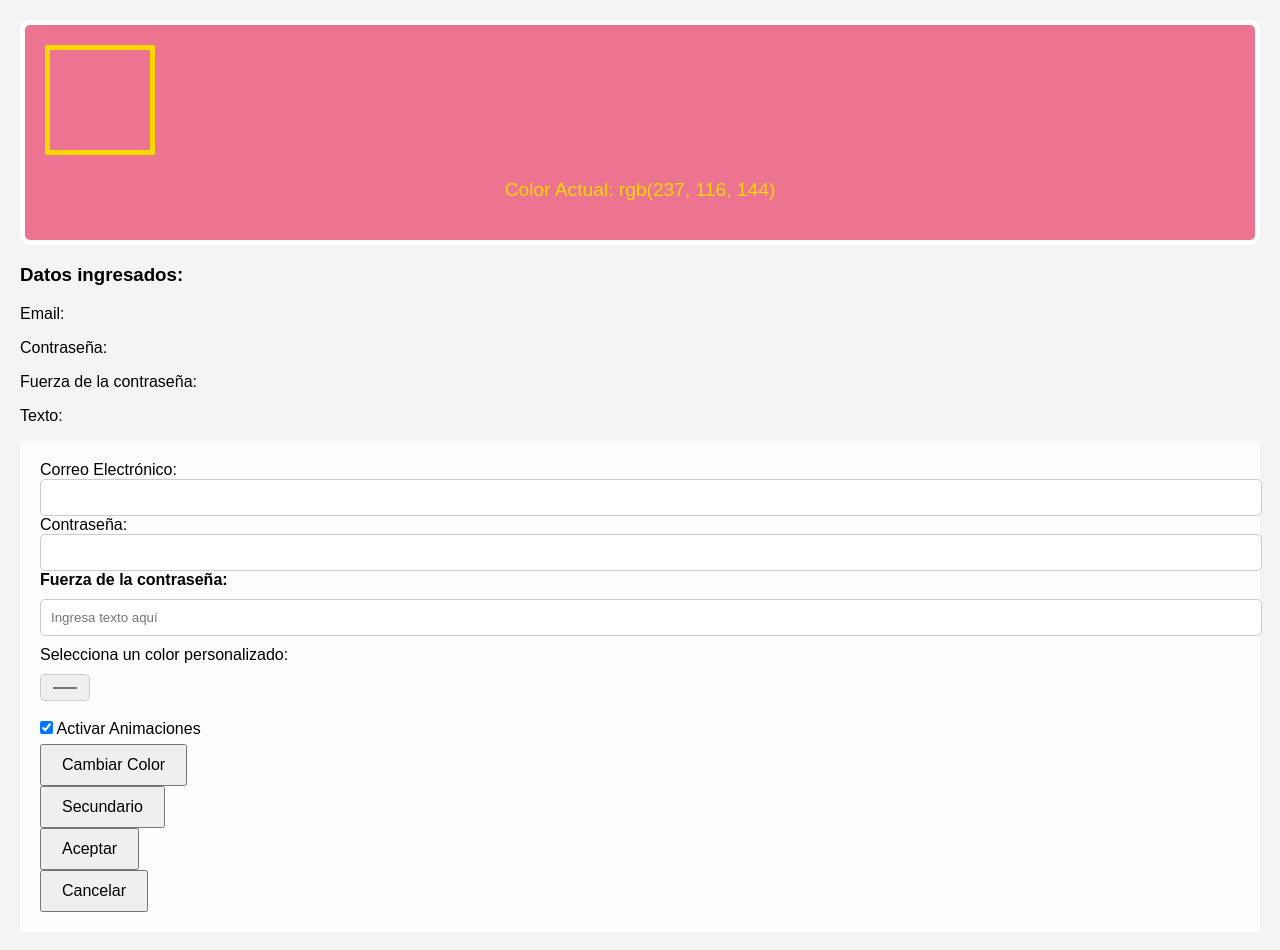
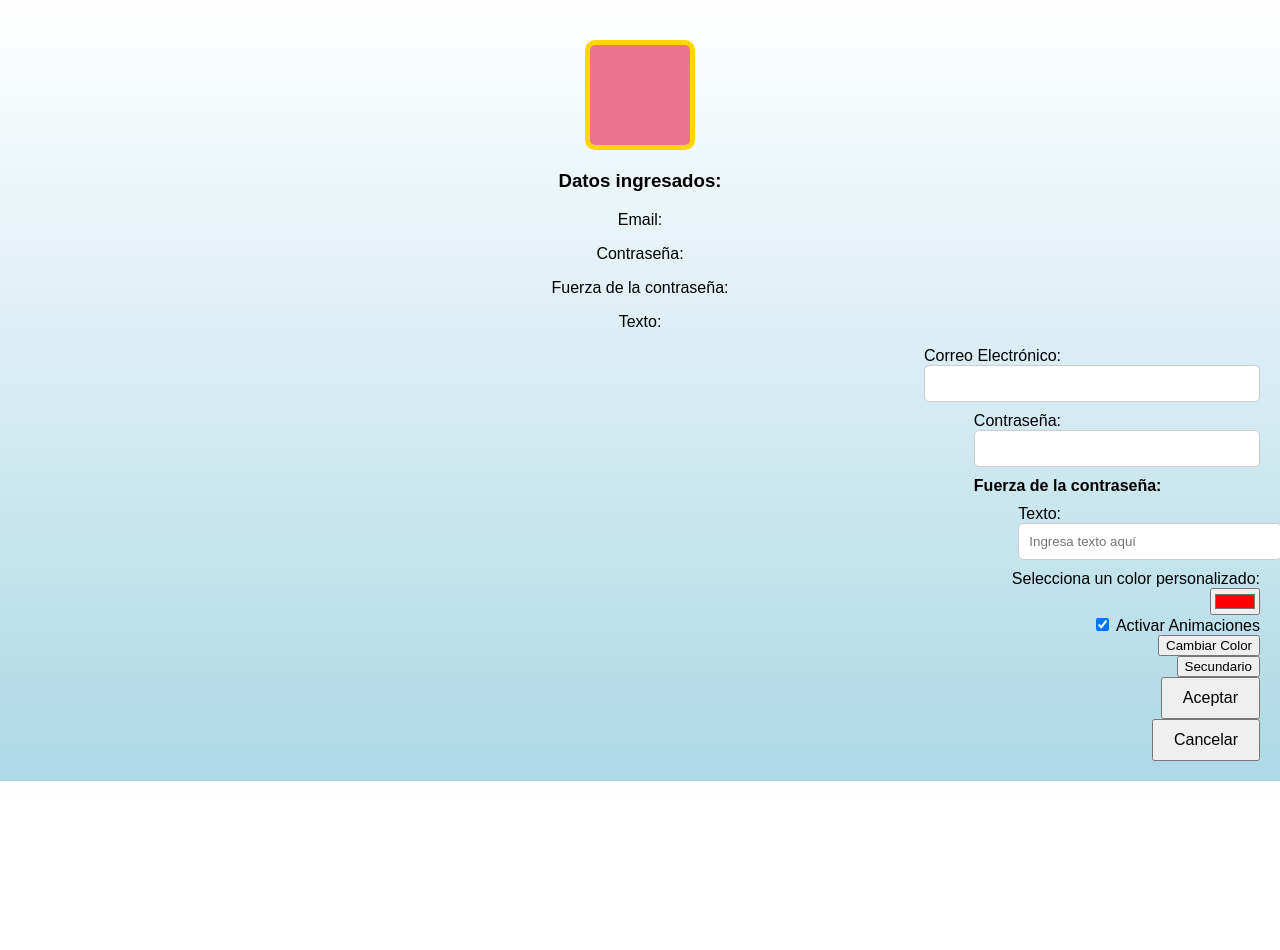
Before and after one commit to CaloTeloCT/sumativatelooooc, an Angular app: page / in a window 1280 px wide. After the commit the page ends 800 px from the top, so only its background shows below. Built offline with nearby package versions, Linux system fonts and the light colour scheme.

Commit message:
first commit

```diff
--- a/src/app/Components/Botones/first-btn/first-btn.component.css
+++ b/src/app/Components/Botones/first-btn/first-btn.component.css
@@ -1,5 +1,5 @@
 /* src/app/Components/Botones/first-btn/first-btn.component.css */
-button {
-    padding: 10px 20px;
-    font-size: 16px;
-}
+.button {
+    background-color: var(--color-green);
+    color: var(--color-white);
+  }
--- a/src/app/Components/Botones/second-btn/second-btn.component.css
+++ b/src/app/Components/Botones/second-btn/second-btn.component.css
@@ -1,5 +1,5 @@
-/* src/app/Components/Botones/second-btn/second-btn.component.css */
-button {
-    padding: 10px 20px;
-    font-size: 16px;
-}
+  /* src/app/Components/Botones/second-btn/second-btn.component.css */
+  .button {
+      background-color: var(--color-red);
+      color: var(--color-white);
+  }
--- a/src/app/Components/Inputs/email/email.component.html
+++ b/src/app/Components/Inputs/email/email.component.html
@@ -1,5 +1,6 @@
 <div>
     <label for="emailInput">Correo Electrónico:</label>
-    <input type="email" id="emailInput" [(ngModel)]="email" (ngModelChange)="onEmailInput($event)" />
-    <div *ngIf="emailError" class="error">{{ emailError }}</div>
+    <input [(ngModel)]="email" (ngModelChange)="onEmailInput($event)" class="input"
+        [ngClass]="{'input-error': emailError, 'input-warning': emailWarning, 'input-success': !emailError && email}">
+    <div *ngIf="emailError" class="error-message">{{ emailError }}</div>
 </div>
--- a/src/app/Components/Inputs/email/email.component.ts
+++ b/src/app/Components/Inputs/email/email.component.ts
@@ -12,12 +12,14 @@ import { FormsModule } from '@angular/forms';
 export class EmailComponent {
   email: string = ''; // Almacena el correo ingresado
   emailError: string = ''; // Almacena el mensaje de error
+  emailWarning: boolean = false; // Nueva propiedad para advertencias
 
   @Output() emailChange = new EventEmitter<string>(); // Evento para enviar el correo
 
   onEmailInput(value: string) {
     this.email = value; // Actualiza el correo
     this.emailError = this.validateEmail(value); // Valida el correo
+    this.emailWarning = this.emailError === 'El correo debe contener un formato válido (debe llevar @)'; // Lógica para advertencia
     this.emailChange.emit(this.email); // Emitir el correo cada vez que cambia
   }
 
--- a/src/app/Components/Inputs/password/password.component.html
+++ b/src/app/Components/Inputs/password/password.component.html
@@ -1,6 +1,7 @@
+<!-- src/app/Components/Inputs/password/password.component.html -->
 <label for="password">Contraseña:</label>
-<input id="password" type="password" [value]="password" (input)="onPasswordInput($event)" required />
-
+<input [(ngModel)]="password" (input)="onPasswordInput($event)" class="input"
+    [ngClass]="{'input-error': passwordStrength === 'Muy débil', 'input-warning': passwordStrength === 'Débil', 'input-success': passwordStrength === 'Fuerte'}">
 <div>
     <strong>Fuerza de la contraseña:</strong> {{ passwordStrength }}
     <span *ngIf="passwordStrength === 'Muy débil'"> (Mínimo 6 caracteres)</span>
--- a/src/app/Components/Inputs/text/text.component.html
+++ b/src/app/Components/Inputs/text/text.component.html
@@ -1,4 +1,4 @@
 <div class="input-container">
+    <label for="textInput">Texto:</label>
     <input type="text" (input)="onTextChange($event)" placeholder="Ingresa texto aquí" />
-    <!-- Puedes agregar elementos adicionales aquí si es necesario -->
 </div>
--- a/src/app/Components/view/view.component.css
+++ b/src/app/Components/view/view.component.css
@@ -1,61 +1,19 @@
+/* src/app/Components/view/view.component.css */
 .container {
     display: flex;
-    height: 100vh;
-    /* Altura completa de la ventana */
-    background: linear-gradient(to right, #ff7e5f, #feb47b);
-    /* Degradado navideño */
+    flex-direction: row;
+    justify-content: space-between;
+    align-items: flex-start;
 }
 
-.visualizer-container {
+.visualizador-container {
     flex: 1;
-    /* Ocupa la mitad izquierda */
-    display: flex;
-    justify-content: center;
-    /* Centrado horizontal */
-    align-items: center;
-    /* Centrado vertical */
-    position: relative;
-    /* Para posicionar decoraciones */
-    padding: 20px;
-    border-right: 5px solid #fff;
-    /* Borde decorativo */
+    text-align: center;
 }
 
 .controls-container {
     flex: 1;
-    /* Ocupa la mitad derecha */
     display: flex;
     flex-direction: column;
-    /* Alineación vertical */
-    justify-content: center;
-    /* Centrado vertical */
-    padding: 20px;
-    background: rgba(255, 255, 255, 0.8);
-    /* Fondo blanco con opacidad */
+    align-items: flex-end;
 }
-
-.header {
-    text-align: center;
-    color: #b22222;
-    /* Color rojo navideño */
-    font-family: 'Cursive', sans-serif;
-    /* Fuente decorativa */
-    margin-bottom: 20px;
-}
-
-/* Estilos adicionales para los botones y inputs */
-input,
-button {
-    border-radius: 5px;
-    padding: 10px;
-    margin: 10px 0;
-    border: 1px solid #ccc;
-}
-
-input:focus,
-button:hover {
-    border-color: #b22222;
-    /* Efecto al enfocar o pasar el mouse */
-    box-shadow: 0 0 10px rgba(178, 34, 34, 0.5);
-    /* Sombra suave */
-}
--- a/src/app/Components/view/view.component.ts
+++ b/src/app/Components/view/view.component.ts
@@ -50,7 +50,7 @@ export class ViewComponent {
   }
 
   handleCanceled() {
-    this.visualizador.showMessage('Cancelado con éxito'); // Muestra el mensaje de cancelación en el Visualizador
+    this.visualizador.showMessage('Cancelado con éxito', true); // Muestra el mensaje de cancelación
   }
 
   handleEmailChange(email: string) {
--- a/src/app/Components/visualizador/visualizador.component.css
+++ b/src/app/Components/visualizador/visualizador.component.css
@@ -1,56 +1,40 @@
+/* src/app/Components/visualizador/visualizador.component.css */
 .visualizador {
-    text-align: center;
-    padding: 20px;
-    border: 5px solid #fff;
-    /* Borde blanco */
-    border-radius: 10px;
-    /* Bordes redondeados */
-    position: relative;
-    /* Para decoraciones */
-   /* background-image: url('assets/snowflake.png');*/
-    /* Imagen de fondo de copo de nieve */
-    background-size: cover;
+    margin: 20px 0;
 }
 
 .square {
     width: 100px;
     height: 100px;
-    border: 5px solid gold;
-    /* Borde dorado */
-    transition: background-color 0.5s ease;
-    /* Transición suave para el color */
+    background-color: lightblue;
+    transition: background-color 0.5s ease, transform 0.5s ease;
+    /* Transición suave */
     opacity: 1;
-    /* Opacidad inicial */
+    /* Comienza visible */
 }
 
 .circle {
+    width: 100px;
+    height: 100px;
+    background-color: lightblue;
     border-radius: 50%;
-    /* Forma circular */
+    /* Hace que el cuadrado se convierta en un círculo */
+    transition: background-color 0.5s ease, transform 0.5s ease;
+    /* Transición suave */
+    opacity: 1;
+    /* Comienza visible */
 }
 
+/* src/app/Components/visualizador/visualizador.component.css */
 .message {
-    font-size: 1.5em;
-    color: #fff;
-    /* Texto blanco */
-    font-family: 'Cursive', sans-serif;
-    /* Fuente decorativa */
+    color: var(--color-green);
+    /* Color por defecto */
+    font-size: 1.2em;
     margin-top: 10px;
 }
 
-.color-indicator {
-    font-size: 1.2em;
-    color: #ffd700;
-    /* Color dorado para el texto */
-    margin-top: 5px;
+/* Nueva clase para mensajes de cancelación */
+.message-canceled {
+    color: #ff0000;
+    /* Rojo */
 }
-
-/* Animaciones para el cuadrado */
-.square {
-    transition: background-color 0.5s ease, transform 0.5s ease;
-    /* Transición suave */
-}
-
-.square:hover {
-    transform: scale(1.1);
-    /* Efecto de aumento al pasar el mouse */
-}
--- a/src/app/Components/visualizador/visualizador.component.html
+++ b/src/app/Components/visualizador/visualizador.component.html
@@ -1,10 +1,8 @@
 <!-- src/app/Components/visualizador/visualizador.component.html -->
-<div class="visualizador" [ngStyle]="{'background-color': currentColor}">
-    <div class="square" [ngClass]="{'circle': isCircle}"></div>
-    <p class="message">{{ message }}</p>
-    <p class="color-indicator">Color Actual: {{ currentColor }}</p>
+<div class="visualizador">
+    <div class="square" [ngStyle]="{'background-color': currentColor}" [ngClass]="{'circle': isCircle}"></div>
+    <div class="message">{{ message }}</div>
 </div>
-
 <div>
     <h3>Datos ingresados:</h3>
     <p>Email: {{ email }}</p>
--- a/src/app/Components/visualizador/visualizador.component.ts
+++ b/src/app/Components/visualizador/visualizador.component.ts
@@ -39,6 +39,7 @@ export class VisualizadorComponent {
       setTimeout(() => {
         square.style.backgroundColor = this.currentColor; // Cambiar color
         square.style.opacity = '1'; // Volver a mostrar
+        this.showMessage(`Color cambiado a: ${this.currentColor}`); // Mensaje dinámico
       }, 500); // Esperar a que termine el desvanecimiento
     }
   }
@@ -57,8 +58,14 @@ export class VisualizadorComponent {
   }
 
   // Método para mostrar un mensaje
-  showMessage(msg: string) {
+  showMessage(msg: string, isCanceled: boolean = false) {
     this.message = msg; // Actualiza el mensaje
+    const messageElement = document.querySelector('.message') as HTMLElement;
+    if (isCanceled) {
+      messageElement.classList.add('message-canceled'); // Añade clase de cancelación
+    } else {
+      messageElement.classList.remove('message-canceled'); // Remueve clase de cancelación si no es
+    }
   }
 
   // Método para mostrar el correo ingresado
--- a/src/styles.css
+++ b/src/styles.css
@@ -1,8 +1,105 @@
-/* You can add global styles to this file, and also import other style files */
-/* Estilos globales para la aplicación */
+/* src/styles.css */
+:root {
+    --color-red: #ff0000;
+    --color-green: #008000;
+    --color-gold: #ffd700;
+    --color-white: #ffffff;
+    --color-light-blue: #add8e6;
+    --color-error: #ff4d4d;
+    /* Rojo intenso para errores */
+    --color-warning: #ffcc00;
+    /* Dorado para advertencias */
+    --color-success: #4caf50;
+    /* Verde para éxito */
+}
+
 body {
-    font-family: Arial, sans-serif;
-    background-color: #f4f4f4;
+    background: linear-gradient(to bottom, var(--color-white), var(--color-light-blue));
+    font-family: 'Arial', sans-serif;
     margin: 0;
     padding: 20px;
 }
+
+h1 {
+    text-align: center;
+    color: var(--color-green);
+}
+
+.button {
+    background-color: var(--color-green);
+    color: var(--color-white);
+    border: none;
+    border-radius: 5px;
+    padding: 10px 20px;
+    cursor: pointer;
+    transition: background-color 0.3s, transform 0.3s;
+}
+
+.button:hover {
+    background-color: var(--color-gold);
+    transform: scale(1.05);
+}
+
+.input {
+    padding: 10px;
+    border-radius: 5px;
+    border: 1px solid var(--color-light-blue);
+    width: 100%;
+    box-sizing: border-box;
+    margin-bottom: 10px;
+}
+
+.input-error {
+    border-color: var(--color-error);
+}
+
+.input-warning {
+    border-color: var(--color-warning);
+}
+
+.input-success {
+    border-color: var(--color-success);
+}
+
+.error-message {
+    color: var(--color-error);
+    font-size: 0.9em;
+}
+
+.success-message {
+    color: var(--color-success);
+    font-size: 0.9em;
+}
+
+.square {
+    width: 100px;
+    height: 100px;
+    background-color: var(--color-light-blue);
+    margin: 20px auto;
+    border: 5px solid var(--color-gold);
+    border-radius: 10px;
+    transition: all 0.5s ease;
+}
+
+.square:hover {
+    box-shadow: 0 8px 20px rgba(0, 0, 0, 0.3);
+}
+
+.visualizador {
+    text-align: center;
+}
+
+.message {
+    margin-top: 10px;
+    font-weight: bold;
+}
+
+@media (max-width: 768px) {
+    .container {
+        flex-direction: column;
+    }
+
+    .controls-container {
+        align-items: center;
+    }
+}
```
